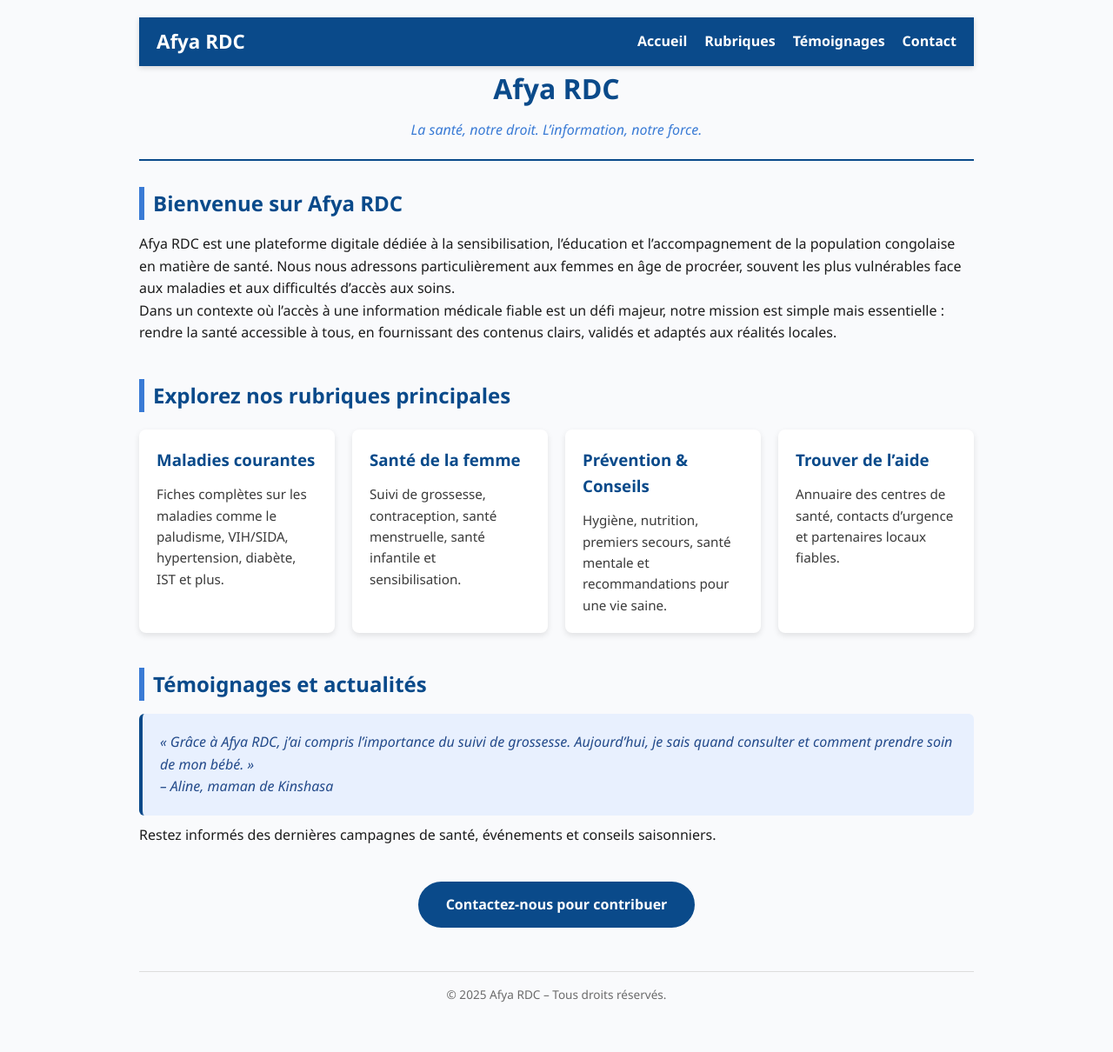
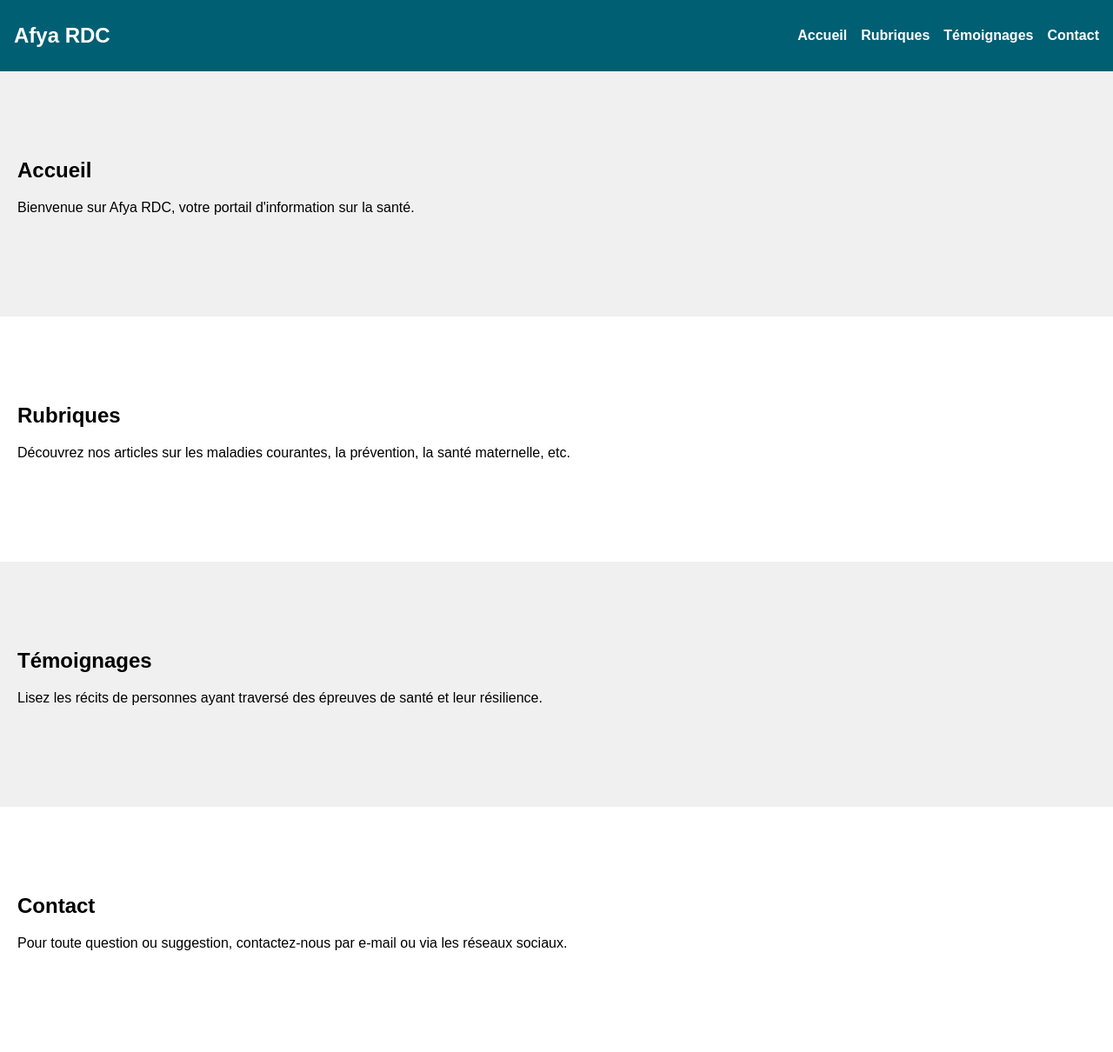
Before and after one commit to Herve211/afyardc-site, a plain HTML site: page index.html in a window 1280 px wide. Shown: the whole page at 87% size. Drawn offline with Linux system fonts and the light colour scheme.

Commit message:
Add files via upload
ajoute menu

```diff
--- a/index.html
+++ b/index.html
@@ -2,223 +2,139 @@
 <html lang="fr">
 <head>
   <meta charset="UTF-8" />
-  <meta name="viewport" content="width=device-width, initial-scale=1" />
-  <title>Afya RDC - La santé, notre droit. L’information, notre force.</title>
+  <meta name="viewport" content="width=device-width, initial-scale=1.0" />
+  <title>Afya RDC</title>
   <style>
-    /* Reset simple */
-    * {
+    body {
       margin: 0;
-      padding: 0;
-      box-sizing: border-box;
+      font-family: Arial, sans-serif;
     }
-    body {
-      font-family: 'Segoe UI', Tahoma, Geneva, Verdana, sans-serif;
-      line-height: 1.6;
-      background-color: #f9fafc;
-      color: #1c1c1c;
-      padding: 20px;
-      max-width: 1000px;
-      margin: auto;
-    }
-    /* Menu de navigation */
-    .navbar {
+
+    /* Barre de navigation */
+    nav {
+      background-color: #005f73;
+      color: white;
       display: flex;
       justify-content: space-between;
       align-items: center;
-      background-color: #0a4a8a;
-      padding: 10px 20px;
+      padding: 1rem;
       position: sticky;
       top: 0;
       z-index: 1000;
-      box-shadow: 0 2px 6px rgba(0,0,0,0.15);
     }
-    .logo {
-      color: white;
-      font-weight: 700;
-      font-size: 1.4rem;
-      cursor: default;
+
+    nav .logo {
+      font-size: 1.5rem;
+      font-weight: bold;
     }
-    .nav-links {
+
+    nav ul {
       list-style: none;
       display: flex;
-      gap: 20px;
+      gap: 1rem;
     }
-    .nav-links li a {
+
+    nav ul li a {
       color: white;
       text-decoration: none;
-      font-weight: 600;
-      transition: color 0.3s ease;
+      font-weight: bold;
     }
-    .nav-links li a:hover {
-      color: #83b4f7;
+
+    /* Menu burger */
+    .burger {
+      display: none;
+      flex-direction: column;
+      cursor: pointer;
     }
-    /* Responsive menu simple */
-    @media (max-width: 600px) {
-      .nav-links {
-        display: none; /* On cache les liens sur petit écran pour l’instant */
+
+    .burger div {
+      width: 25px;
+      height: 3px;
+      background-color: white;
+      margin: 4px;
+    }
+
+    /* Responsive */
+    @media (max-width: 768px) {
+      nav ul {
+        display: none;
+        flex-direction: column;
+        background-color: #005f73;
+        position: absolute;
+        top: 60px;
+        right: 0;
+        width: 100%;
+      }
+
+      nav ul.active {
+        display: flex;
+      }
+
+      .burger {
+        display: flex;
       }
     }
 
-    header {
-      text-align: center;
-      padding-bottom: 20px;
-      border-bottom: 2px solid #0a4a8a;
+    /* Sections */
+    section {
+      padding: 100px 20px;
     }
-    header h1 {
-      color: #0a4a8a;
-      font-weight: 700;
-      margin-bottom: 10px;
+
+    section:nth-child(even) {
+      background-color: #f0f0f0;
     }
-    header p.slogan {
-      font-style: italic;
-      color: #3a7bd5;
-      font-weight: 500;
-    }
-    main {
-      margin-top: 30px;
-    }
-    section {
-      margin-bottom: 40px;
-    }
-    h2 {
-      color: #0a4a8a;
-      margin-bottom: 15px;
-      border-left: 6px solid #3a7bd5;
-      padding-left: 10px;
-    }
-    /* Rubriques principales en grille */
-    .rubriques {
-      display: grid;
-      grid-template-columns: repeat(auto-fit, minmax(220px, 1fr));
-      gap: 20px;
-      margin-top: 20px;
-    }
-    .rubrique-card {
-      background: white;
-      border-radius: 8px;
-      box-shadow: 0 3px 7px rgba(0,0,0,0.1);
-      padding: 20px;
-      transition: box-shadow 0.3s ease;
-    }
-    .rubrique-card:hover {
-      box-shadow: 0 6px 14px rgba(0,0,0,0.15);
-    }
-    .rubrique-card h3 {
-      margin-bottom: 12px;
-      color: #094a8a;
-    }
-    .rubrique-card p {
-      font-size: 0.95rem;
-      color: #3a3a3a;
-    }
-    /* Témoignage */
-    .temoignage {
-      font-style: italic;
-      background: #e8f0fe;
-      padding: 20px;
-      border-left: 4px solid #0a4a8a;
-      border-radius: 6px;
-      margin-bottom: 10px;
-      color: #234a8a;
-    }
-    /* Appel à l’action */
-    .cta {
-      text-align: center;
-      margin-top: 30px;
-    }
-    .btn-primary {
-      background-color: #0a4a8a;
-      color: white;
-      padding: 14px 32px;
-      border: none;
-      border-radius: 28px;
-      cursor: pointer;
-      font-size: 1rem;
-      font-weight: 600;
-      transition: background-color 0.3s ease;
-      text-decoration: none;
-      display: inline-block;
-    }
-    .btn-primary:hover {
-      background-color: #06326a;
-    }
-    /* Footer */
-    footer {
-      text-align: center;
-      margin-top: 50px;
-      font-size: 0.85rem;
-      color: #6b6b6b;
-      border-top: 1px solid #ddd;
-      padding: 15px 0;
-    }
-    /* Responsive */
-    @media (max-width: 600px) {
-      body {
-        padding: 10px;
-      }
-      header h1 {
-        font-size: 1.8rem;
-      }
-      .rubriques {
-        grid-template-columns: 1fr;
-      }
+
+    section h2 {
+      margin-top: 0;
     }
   </style>
 </head>
 <body>
-  <header>
-    <nav class="navbar">
+
+  <!-- Menu -->
+  <nav>
     <div class="logo">Afya RDC</div>
-      <ul class="nav-links">
+    <div class="burger" onclick="toggleMenu()">
+      <div></div>
+      <div></div>
+      <div></div>
+    </div>
+    <ul id="nav-links">
       <li><a href="#accueil">Accueil</a></li>
       <li><a href="#rubriques">Rubriques</a></li>
       <li><a href="#temoignages">Témoignages</a></li>
       <li><a href="#contact">Contact</a></li>
     </ul>
   </nav>
-    <h1>Afya RDC</h1>
-    <p class="slogan">La santé, notre droit. L’information, notre force.</p>
-  </header>
-  <main>
+
+  <!-- Sections -->
   <section id="accueil">
-      <h2>Bienvenue sur Afya RDC</h2>
-      <p>Afya RDC est une plateforme digitale dédiée à la sensibilisation, l’éducation et l’accompagnement de la population congolaise en matière de santé. Nous nous adressons particulièrement aux femmes en âge de procréer, souvent les plus vulnérables face aux maladies et aux difficultés d’accès aux soins.</p>
-      <p>Dans un contexte où l’accès à une information médicale fiable est un défi majeur, notre mission est simple mais essentielle : rendre la santé accessible à tous, en fournissant des contenus clairs, validés et adaptés aux réalités locales.</p>
+    <h2>Accueil</h2>
+    <p>Bienvenue sur Afya RDC, votre portail d'information sur la santé.</p>
   </section>
+
   <section id="rubriques">
-      <h2>Explorez nos rubriques principales</h2>
-      <div class="rubriques">
-        <div class="rubrique-card">
-          <h3>Maladies courantes</h3>
-          <p>Fiches complètes sur les maladies comme le paludisme, VIH/SIDA, hypertension, diabète, IST et plus.</p>
-        </div>
-        <div class="rubrique-card">
-          <h3>Santé de la femme</h3>
-          <p>Suivi de grossesse, contraception, santé menstruelle, santé infantile et sensibilisation.</p>
-        </div>
-        <div class="rubrique-card">
-          <h3>Prévention & Conseils</h3>
-          <p>Hygiène, nutrition, premiers secours, santé mentale et recommandations pour une vie saine.</p>
-        </div>
-        <div class="rubrique-card">
-          <h3>Trouver de l’aide</h3>
-          <p>Annuaire des centres de santé, contacts d’urgence et partenaires locaux fiables.</p>
-        </div>
-      </div>
+    <h2>Rubriques</h2>
+    <p>Découvrez nos articles sur les maladies courantes, la prévention, la santé maternelle, etc.</p>
   </section>
+
   <section id="temoignages">
-      <h2>Témoignages et actualités</h2>
-      <blockquote class="temoignage">
-        « Grâce à Afya RDC, j’ai compris l’importance du suivi de grossesse. Aujourd’hui, je sais quand consulter et comment prendre soin de mon bébé. »<br />– Aline, maman de Kinshasa
-      </blockquote>
-      <p>Restez informés des dernières campagnes de santé, événements et conseils saisonniers.</p>
+    <h2>Témoignages</h2>
+    <p>Lisez les récits de personnes ayant traversé des épreuves de santé et leur résilience.</p>
   </section>
-    <section id="contact" class="cta">
-      <a href="#" class="btn-primary">Contactez-nous pour contribuer</a>
+
+  <section id="contact">
+    <h2>Contact</h2>
+    <p>Pour toute question ou suggestion, contactez-nous par e-mail ou via les réseaux sociaux.</p>
   </section>
-  </main>
-  <footer>
-    &copy; 2025 Afya RDC – Tous droits réservés.
-  </footer>
+
+  <!-- Script menu responsive -->
+  <script>
+    function toggleMenu() {
+      const navLinks = document.getElementById("nav-links");
+      navLinks.classList.toggle("active");
+    }
+  </script>
+
 </body>
 </html>
```
Lines whose indentation alone changed are shown as unchanged.
